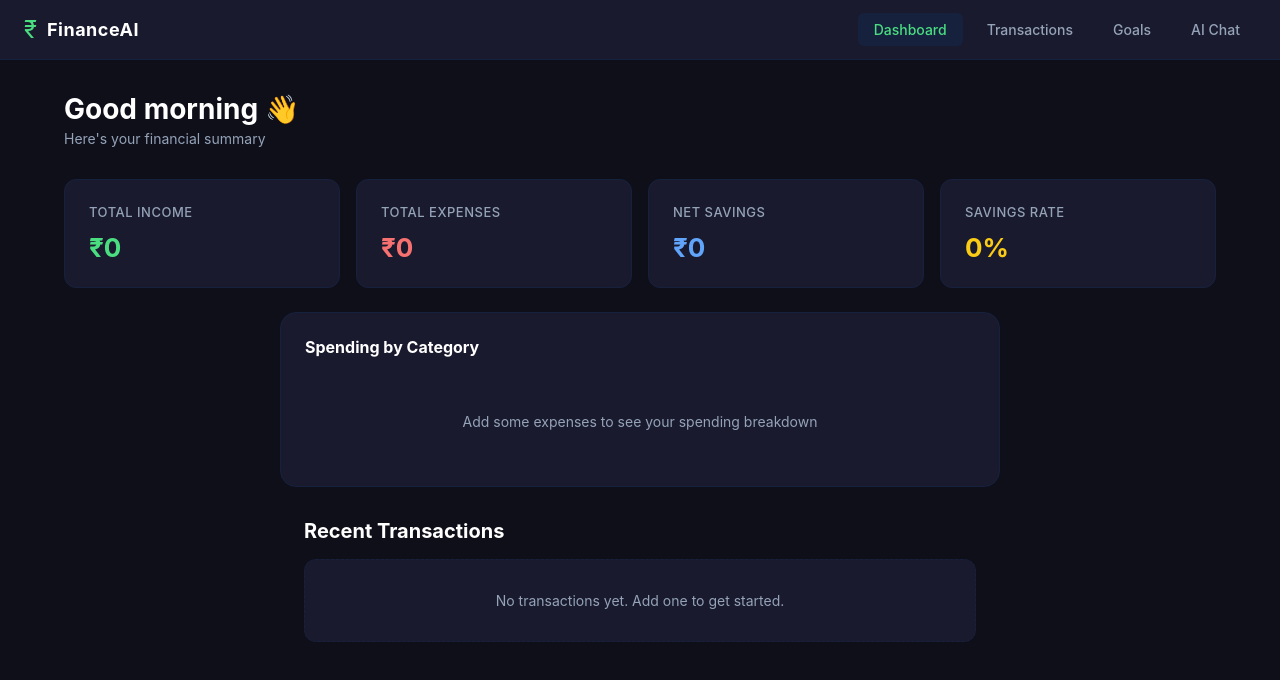
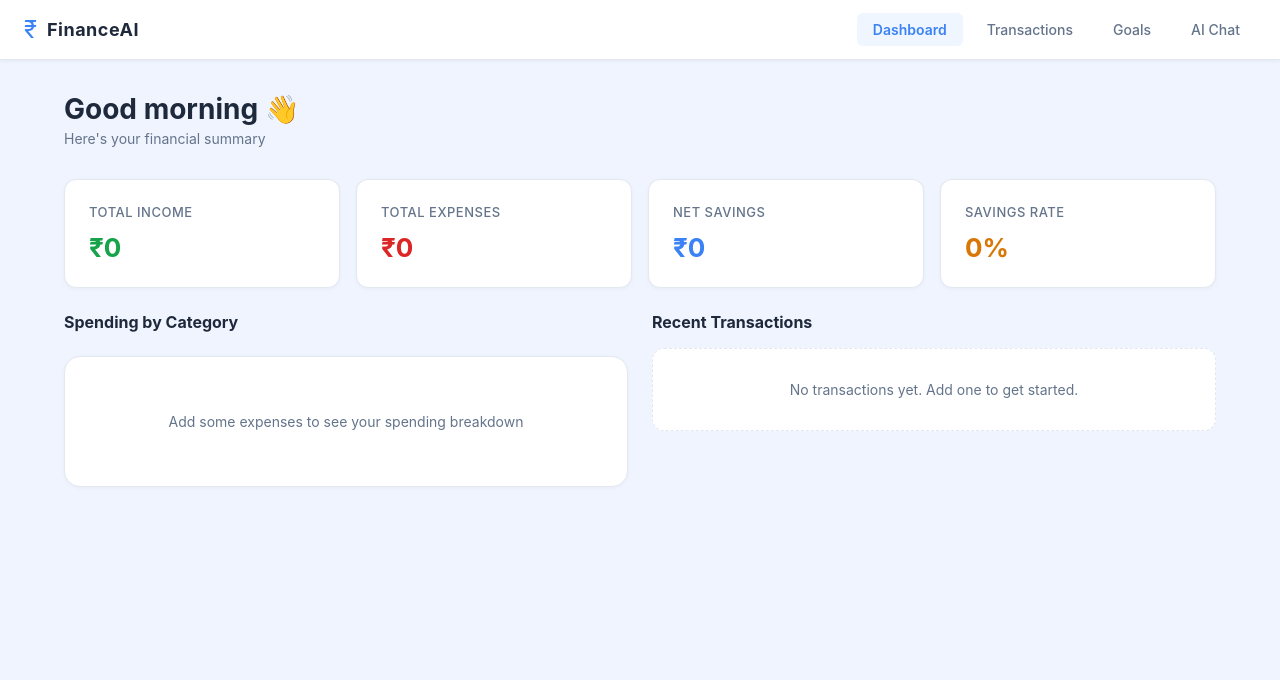
Before and after one commit to charandeepk/AI-Based-Finance-tracker-, an Angular app in the folder finance-tracker/: page /dashboard in a window 1280 px wide. Shown: the top 680 px of the page. Built offline with nearby package versions, Linux system fonts and the light colour scheme.

Commit message:
updated global styling

```diff
--- a/finance-tracker/src/app/features/dashboard/components/dashboard/dashboard.html
+++ b/finance-tracker/src/app/features/dashboard/components/dashboard/dashboard.html
@@ -29,6 +29,12 @@
         </div>
     </div>
 
-    <app-spending-chart [summary]="summary" />
-    <app-transaction-list />
+    <div class="dashboard__bottom">
+        <div class="dashboard__bottom--left">
+            <app-spending-chart [summary]="summary" />
+        </div>
+        <div class="dashboard__bottom--right">
+            <app-transaction-list />
+        </div>
+    </div>
 </div>
--- a/finance-tracker/src/app/features/dashboard/components/dashboard/dashboard.scss
+++ b/finance-tracker/src/app/features/dashboard/components/dashboard/dashboard.scss
@@ -9,13 +9,13 @@
     h1 {
       font-size: 28px;
       font-weight: 700;
-      color: #ffffff;
+      color: #1e293b;
       margin-bottom: 4px;
     }
 
     p {
       font-size: 14px;
-      color: #94a3b8;
+      color: #64748b;
     }
   }
 
@@ -23,14 +23,27 @@
     display: grid;
     grid-template-columns: repeat(4, 1fr);
     gap: 16px;
+    margin-bottom: 24px;
+  }
+
+  &__bottom {
+    display: grid;
+    grid-template-columns: 1fr 1fr;
+    gap: 24px;
+    align-items: start;
+
+    &--left, &--right {
+      min-width: 0;
+    }
   }
 }
 
 .card {
   padding: 24px;
   border-radius: 12px;
-  background-color: #1a1a2e;
-  border: 1px solid #16213e;
+  background-color: #ffffff;
+  border: 1px solid #e2e8f0;
+  box-shadow: 0 1px 4px rgba(0, 0, 0, 0.04);
   display: flex;
   flex-direction: column;
   gap: 12px;
@@ -38,7 +51,7 @@
   &__label {
     font-size: 13px;
     font-weight: 500;
-    color: #94a3b8;
+    color: #64748b;
     text-transform: uppercase;
     letter-spacing: 0.5px;
   }
@@ -48,19 +61,8 @@
     font-weight: 700;
   }
 
-  &.income .card__amount {
-    color: #4ade80;
-  }
-
-  &.expenses .card__amount {
-    color: #f87171;
-  }
-
-  &.savings .card__amount {
-    color: #60a5fa;
-  }
-
-  &.rate .card__amount {
-    color: #facc15;
-  }
+  &.income .card__amount { color: #16a34a; }
+  &.expenses .card__amount { color: #dc2626; }
+  &.savings .card__amount { color: #3b82f6; }
+  &.rate .card__amount { color: #d97706; }
 }
--- a/finance-tracker/src/app/features/dashboard/components/spending-chart/spending-chart.html
+++ b/finance-tracker/src/app/features/dashboard/components/spending-chart/spending-chart.html
@@ -1,7 +1,9 @@
-<div class="chart-container">
+<div>
     <h3 class="chart-container__title">Spending by Category</h3>
-    <div class="chart-container__empty" *ngIf="isEmpty">
-        <p>Add some expenses to see your spending breakdown</p>
+    <div class="chart-container">
+        <div class="chart-container__empty" *ngIf="isEmpty">
+            <p>Add some expenses to see your spending breakdown</p>
+        </div>
+        <canvas #chartCanvas *ngIf="!isEmpty"></canvas>
     </div>
-    <canvas #chartCanvas *ngIf="!isEmpty"></canvas>
 </div>
--- a/finance-tracker/src/app/features/dashboard/components/spending-chart/spending-chart.scss
+++ b/finance-tracker/src/app/features/dashboard/components/spending-chart/spending-chart.scss
@@ -1,15 +1,14 @@
 .chart-container {
-  background-color: #1a1a2e;
-  border: 1px solid #16213e;
+  background-color: #ffffff;
+  border: 1px solid #e2e8f0;
+  box-shadow: 0 1px 4px rgba(0, 0, 0, 0.04);
   border-radius: 16px;
   padding: 24px;
-  margin: 24px auto;
-  max-width: 720px;
 
   &__title {
     font-size: 16px;
     font-weight: 700;
-    color: #ffffff;
+    color: #1e293b;
     margin-bottom: 24px;
   }
 
@@ -18,7 +17,7 @@
     text-align: center;
 
     p {
-      color: #94a3b8;
+      color: #64748b;
       font-size: 14px;
     }
   }
--- a/finance-tracker/src/app/features/dashboard/components/spending-chart/spending-chart.ts
+++ b/finance-tracker/src/app/features/dashboard/components/spending-chart/spending-chart.ts
@@ -62,7 +62,10 @@ export class SpendingChart implements OnChanges, OnDestroy {
   plugins: {
     legend: {
       position: 'bottom',
-            labels: { color: '#94a3b8', padding: 16, font: { size: 13 } }
+      labels: { color: '#64748b', padding: 16, font: { size: 13 } }
+    },
+    title: {
+      display: false
     }
   }
 }
--- a/finance-tracker/src/app/features/transactions/components/transaction-list/transaction-list.scss
+++ b/finance-tracker/src/app/features/transactions/components/transaction-list/transaction-list.scss
@@ -1,12 +1,8 @@
 .transaction-list {
-  max-width: 720px;
-  margin: 32px auto;
-  padding: 0 24px;
-
   &__title {
-    font-size: 20px;
+    font-size: 16px;
     font-weight: 700;
-    color: #ffffff;
+    color: #1e293b;
     margin-bottom: 16px;
   }
 }
@@ -14,12 +10,12 @@
 .empty {
   padding: 32px;
   text-align: center;
-  background-color: #1a1a2e;
+  background-color: #ffffff;
   border-radius: 12px;
-  border: 1px dashed #16213e;
+  border: 1px dashed #e2e8f0;
 
   p {
-    color: #94a3b8;
+    color: #64748b;
     font-size: 14px;
   }
 }
@@ -29,14 +25,15 @@
   align-items: center;
   justify-content: space-between;
   padding: 16px 20px;
-  background-color: #1a1a2e;
-  border: 1px solid #16213e;
+  background-color: #ffffff;
+  border: 1px solid #e2e8f0;
   border-radius: 12px;
   margin-bottom: 10px;
+  box-shadow: 0 1px 4px rgba(0, 0, 0, 0.04);
   transition: border-color 0.2s ease;
 
   &:hover {
-    border-color: #4ade80;
+    border-color: #3b82f6;
   }
 
   &__left {
@@ -48,18 +45,18 @@
   &__category {
     font-size: 13px;
     font-weight: 600;
-    color: #ffffff;
+    color: #1e293b;
     text-transform: capitalize;
   }
 
   &__description {
     font-size: 13px;
-    color: #94a3b8;
+    color: #64748b;
   }
 
   &__date {
     font-size: 12px;
-    color: #475569;
+    color: #94a3b8;
   }
 
   &__right {
@@ -72,26 +69,21 @@
     font-size: 16px;
     font-weight: 700;
 
-    &.income {
-      color: #4ade80;
-    }
-
-    &.expense {
-      color: #f87171;
-    }
+    &.income { color: #16a34a; }
+    &.expense { color: #dc2626; }
   }
 
   &__delete {
     background: none;
-    color: #475569;
+    color: #94a3b8;
     font-size: 14px;
     padding: 4px 8px;
     border-radius: 6px;
     transition: all 0.2s ease;
 
     &:hover {
-      background-color: #f87171;
-      color: #ffffff;
+      background-color: #fee2e2;
+      color: #dc2626;
     }
   }
 }
--- a/finance-tracker/src/app/shared/components/header/header.scss
+++ b/finance-tracker/src/app/shared/components/header/header.scss
@@ -4,25 +4,25 @@
   justify-content: space-between;
   padding: 0 24px;
   height: 60px;
-  background-color: #1a1a2e;
-  border-bottom: 1px solid #16213e;
+  background-color: #ffffff;
+  border-bottom: 1px solid #e2e8f0;
+  box-shadow: 0 1px 4px rgba(0, 0, 0, 0.06);
 
   &__brand {
     display: flex;
     align-items: center;
     gap: 10px;
-    text-decoration: none;
   }
 
   &__logo {
     font-size: 24px;
-    color: #4ade80;
+    color: #3b82f6;
   }
 
   &__title {
     font-size: 18px;
     font-weight: 700;
-    color: #ffffff;
+    color: #1e293b;
     letter-spacing: 0.5px;
   }
 
@@ -33,20 +33,21 @@
     a {
       padding: 8px 16px;
       border-radius: 6px;
-      color: #94a3b8;
+      color: #64748b;
       text-decoration: none;
       font-size: 14px;
       font-weight: 500;
       transition: all 0.2s ease;
 
       &:hover {
-        color: #ffffff;
-        background-color: #16213e;
+        color: #3b82f6;
+        background-color: #eff6ff;
       }
 
       &.active {
-        color: #4ade80;
-        background-color: #16213e;
+        color: #3b82f6;
+        background-color: #eff6ff;
+        font-weight: 600;
       }
     }
   }
--- a/finance-tracker/src/styles.scss
+++ b/finance-tracker/src/styles.scss
@@ -1,4 +1,3 @@
-/* You can add global styles to this file, and also import other style files */
 * {
   margin: 0;
   padding: 0;
@@ -7,8 +6,8 @@
 
 body {
   font-family: 'Inter', 'Segoe UI', sans-serif;
-  background-color: #0f0f1a;
-  color: #e2e8f0;
+  background-color: #f0f4ff;
+  color: #1e293b;
   min-height: 100vh;
 }
 
```
Lines whose indentation alone changed are shown as unchanged.
